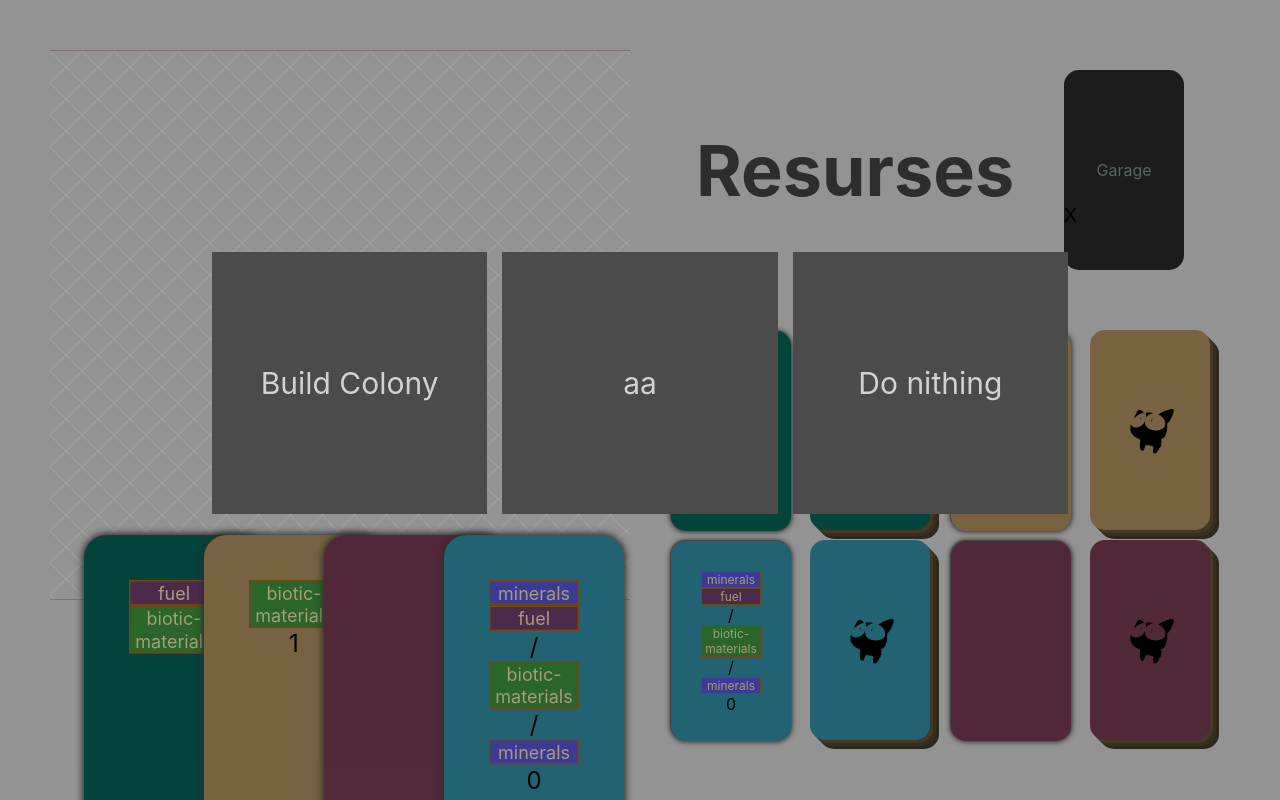
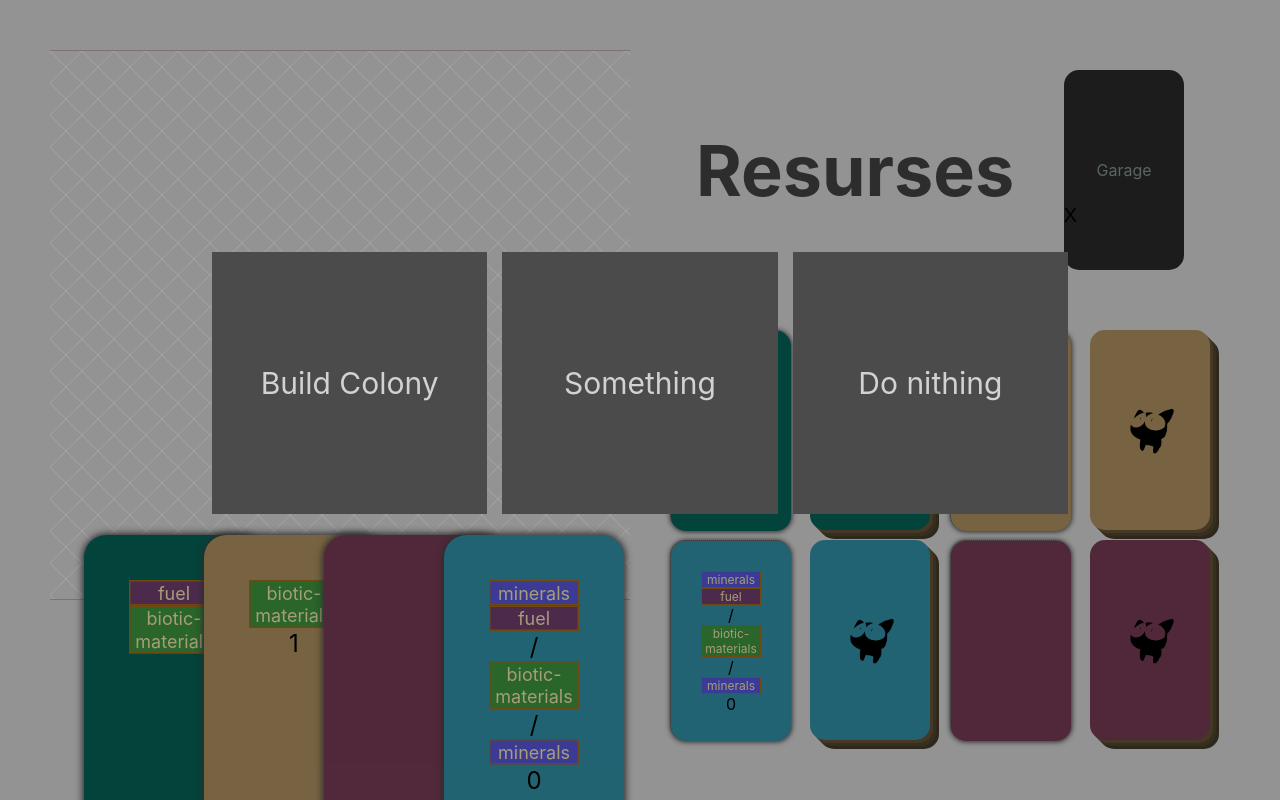
Before and after one commit to Igmat/SpaceExpatriateReact, a React (Create React App) app: page / in a window 1280 px wide. Both pictures are taken after a click on the element "Garage". Built offline with nearby package versions, Linux system fonts and the light colour scheme.

Commit message:
fixed Modsl name

```diff
--- a/src/Board/ResursesDeck/index.tsx
+++ b/src/Board/ResursesDeck/index.tsx
@@ -3,20 +3,20 @@ import { ModalWindow } from "../../components/ModalWindow";
 import styles from "./ResurseDeck.module.scss";
 
 export const ResursesDeck = () => {
-  const [modal, setModal] = useState(false);
-  const actionsArr = ["Build Colony", "aa", "Do nithing"];
+  const [showModal, setShowModal] = useState(false);
+  const actionsArr = ["Build Colony", "Something", "Do nithing"];
   const modalTest = () => {
     console.log('Im in modal');
   }
   return (
     <div className={styles.container}>
       <h2>Resurses</h2>
-      <div className={styles.garage} onClick={() => setModal(true)}>
+      <div className={styles.garage} onClick={() => setShowModal(true)}>
         Garage
       </div>
       <ModalWindow
-      isModal={modal}
-      closeModal={() => setModal(false)}
+      isShowModal={showModal}
+      closeModal={() => setShowModal(false)}
       actionsArr={actionsArr}
       acttionOnClick={modalTest}/>
     </div>
--- a/src/components/ModalWindow/index.tsx
+++ b/src/components/ModalWindow/index.tsx
@@ -2,7 +2,7 @@ import React from "react";
 import styles from "./ModalWindow.module.scss";
 
 interface ModalWindowProps {
-  isModal: boolean;
+  isShowModal: boolean;
   closeModal: () => void;
   actionsArr: string[];
   acttionOnClick: () => void;
@@ -29,9 +29,9 @@ export const ModalWindow = (props: ModalWindowProps) => {
     props.closeModal();
   };
 
-  return !props.isModal ? null : (
+  return !props.isShowModal ? null : (
     <div className={styles.modal}>
-      <div className={styles.modalDialog}>
+      <div className={styles.modalDialog} onClick={e => e.stopPropagation()}>
         <button onClick={closeModal}>X</button>
         <div className={styles.actionsContainer} >
           {props.actionsArr.map((el: string, ind: number) => (
```
